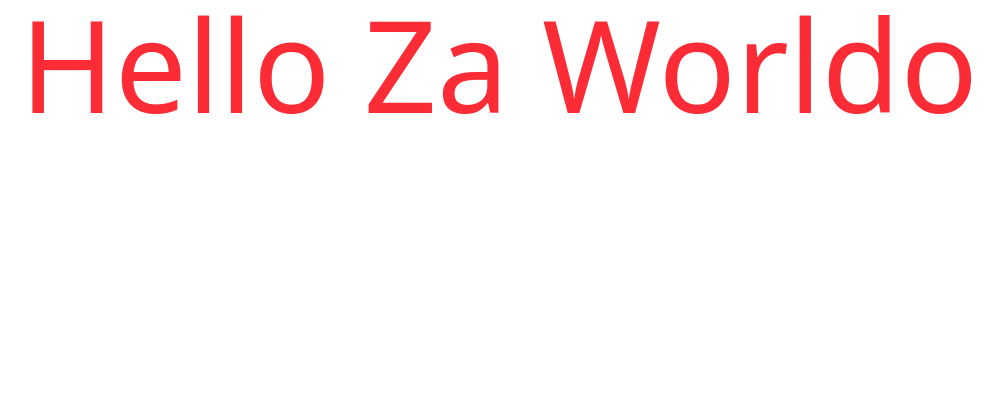
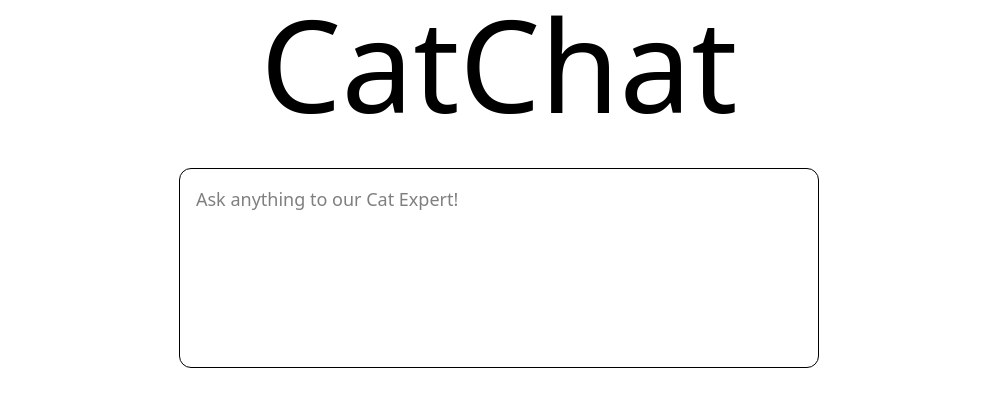
Before and after one commit to WadadParker/ai-in-react-fe, a React (Vite) app: page / in a window 1280 px wide. Shown: the top 406 px of the page, without its empty margins (141-1143 px from the left). Built offline with nearby package versions, Linux system fonts and the light colour scheme.

Commit message:
feat: chatbox

```diff
--- a/src/App.jsx
+++ b/src/App.jsx
@@ -1,9 +1,11 @@
+import ChatBox from "./components/ChatBox"
 
 function App() {
 
   return (
-    <div>
-      <h1 className=" text-red-500 text-9xl text-center">Hello Za Worldo</h1>
+    <div className="flex flex-col justify-start items-center gap-y-10 h-screen">
+      <h1 className=" text-9xl text-center">CatChat</h1>
+      <ChatBox />
     </div>
   )
 }
--- /dev/null
+++ b/src/components/ChatBox.jsx
@@ -0,0 +1,32 @@
+import { useEffect, useState } from "react"
+
+
+const ChatBox = () => {
+    const [input,setInput] = useState("");
+    const [isLoading,setIsLoading] = useState(false);
+
+    const callChatService = async () => {
+        try {
+            const response = await fetch("http://localhost/api/chat",{
+                method:"POST",
+                headers: {
+                    "Content-Type":"application/json"
+                },
+                body:JSON.stringify({message:input})
+            })
+            const data = await response.json();
+        }
+        catch (error) {
+            console.log("There was an error calling the API",error);
+        }
+    }
+
+  return (
+    <>
+    <textarea disabled={isLoading} value={input} onChange={(e)=>setInput(e.target.value)} placeholder="Ask anything to our Cat Expert!" className="text-lg border w-1/2 h-1/4 rounded-xl p-4 resize-none" />
+    {isLoading && <div className="border-2  border-r-transparent border-black size-5 rounded-full animate-spin"></div>}
+    </>
+  )
+}
+
+export default ChatBox
```
